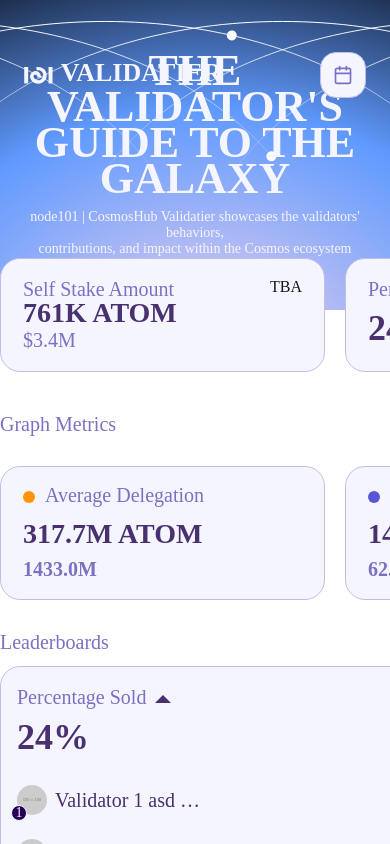
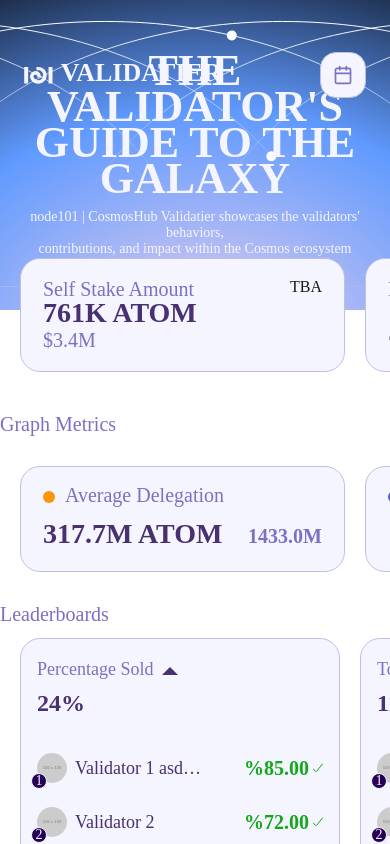
Before and after one commit to node101-io/validatier, a Next.js app in the folder frontend/: page / in a window 390 px wide. Built offline with nearby package versions, Linux system fonts and the light colour scheme; a web font is replaced by a local one.

Commit message:
general responsive fix

```diff
--- a/frontend/src/app/validator/[operatorAddress]/page.tsx
+++ b/frontend/src/app/validator/[operatorAddress]/page.tsx
@@ -54,6 +54,7 @@ export default function ValidatorPage() {
                 <Navbar isValidatorPage={true} />
                 <div className="mt-19 w-full lg:w-[1100px] h-fit lg:px-10">
                     <div className="flex flex-col w-full gap-5 mt-5">
+                        <div className="px-5 lg:px-0">
                             <div className="flex flex-col gap-5 sm:gap-0 sm:flex-row items-center justify-between w-full rounded-3xl px-6 py-7.5 border-[0.5px] border-[#bebee7] bg-[#f5f5ff]">
                                 {/* Validator Info */}
                                 <div className="flex items-center gap-2.5">
@@ -81,7 +82,10 @@ export default function ValidatorPage() {
                                     </div>
                                 </div>
                                 <div className="flex items-center gap-5 text-base">
-                                <a href="" className="flex items-center gap-1">
+                                    <a
+                                        href=""
+                                        className="flex items-center gap-1"
+                                    >
                                         <img
                                             src="/res/images/web.svg"
                                             alt="website"
@@ -89,7 +93,10 @@ export default function ValidatorPage() {
                                         />
                                         <span className="mb-1">Website</span>
                                     </a>
-                                <a href="" className="flex items-center gap-1">
+                                    <a
+                                        href=""
+                                        className="flex items-center gap-1"
+                                    >
                                         <span className="mb-1">Explorer</span>
                                     </a>
                                     <a className="flex items-center justify-center h-6 gap-1 rounded-xl px-2.5 bg-[#250054] !text-white cursor-pointer">
@@ -97,7 +104,8 @@ export default function ValidatorPage() {
                                     </a>
                                 </div>
                             </div>
-                        <div className="flex flex-row flex-nowrap justify-start gap-5 overflow-y-hidden overflow-x-auto lg:overflow-x-hidden no-scrollbar ml-0 p-0">
+                        </div>
+                        <div className="flex flex-col md:flex-row flex-nowrap justify-start gap-5 overflow-y-hidden ml-0 p-0 px-5 lg:px-0">
                             {/* Network Summary */}
                             <div className="shrink-0">
                                 <NetworkSummary
--- a/frontend/src/components/date-picker/date-picker.css
+++ b/frontend/src/components/date-picker/date-picker.css
@@ -182,3 +182,11 @@
         border-width: 2px;
     }
 }
+
+/* md-lg adjustments */
+@media (min-width: 768px) and (max-width: 1024px) {
+    .react-datepicker__month-container {
+        width: 100%;
+        margin-left: -5px;
+    }
+}
--- a/frontend/src/components/date-picker/date-picker.tsx
+++ b/frontend/src/components/date-picker/date-picker.tsx
@@ -67,7 +67,7 @@ export default function DateRangePicker() {
         <div
             ref={containerRef}
             className={`w-full h-full overflow-visible relative z-20 rounded-2xl border-1 border-[#bebee7] bg-[#f5f5ff] text-[#7c70c3] ${
-                isOpen ? "shadow-xl md:top-[183px]" : ""
+                isOpen ? "shadow-xl md:top-[162px]" : ""
             }`}
         >
             <button
--- a/frontend/src/components/graph-metrics/graph-metrics.tsx
+++ b/frontend/src/components/graph-metrics/graph-metrics.tsx
@@ -223,8 +223,8 @@ export default function GraphMetrics({
             <div className="w-fit my-2 text-xl font-[500] text-[#7c70c3]">
                 Graph Metrics
             </div>
-            <div className="flex gap-5 flex-row h-fit w-full overflow-y-hidden overflow-x-auto no-scrollbar">
-                <div className="flex flex-row w-full lg:min-w-[230px] lg:max-w-[230px] overflow-x-auto lg:overflow-x-visible no-scrollbar gap-3 ml-0 p-0">
+            <div className="flex gap-5 flex-row h-fit w-full overflow-y-hidden overflow-x-scroll no-scrollbar px-5 lg:px-0">
+                <div className="flex flex-row w-full lg:min-w-[230px] lg:max-w-[230px] gap-3 ml-0 p-0">
                     <div className="flex flex-row lg:flex-col w-full h-full gap-5">
                         {metrics.map((metric) => (
                             <MetricContent key={metric.id} metric={metric} />
--- a/frontend/src/components/inner/inner.tsx
+++ b/frontend/src/components/inner/inner.tsx
@@ -31,7 +31,7 @@ export default function Inner({ validators }: { validators: Validator[] }) {
                 <div className="text-xl font-normal text-[#7c70c3]">
                     Network Summary
                 </div>
-                <div className="flex flex-row flex-nowrap justify-between gap-5 overflow-y-hidden overflow-x-auto md:overflow-x-visible no-scrollbar ml-0">
+                <div className="flex flex-row flex-nowrap justify-between gap-5 overflow-y-hidden overflow-x-scroll md:overflow-x-visible no-scrollbar px-5 lg:px-0 ml-0">
                     <NetworkSummary
                         leftColumn={
                             <>
--- a/frontend/src/components/metric-content/metric-content.tsx
+++ b/frontend/src/components/metric-content/metric-content.tsx
@@ -15,7 +15,7 @@ export default function MetricContent({ metric }: { metric: Metric }) {
                     {metric.title}
                 </div>
             </div>
-            <div className="flex flex-col items-baseline justify-between w-full">
+            <div className="flex flex-row lg:flex-col items-baseline justify-between w-full">
                 <div className="text-nowrap text-[#49306f] font-[700] text-[28px]">
                     {metric.valueNative}
                 </div>
--- a/frontend/src/components/validator-leaderboards/validator-leaderboard.tsx
+++ b/frontend/src/components/validator-leaderboards/validator-leaderboard.tsx
@@ -10,12 +10,12 @@ export default function ValidatorLeaderboard({
     leaderboard: Leaderboard;
 }) {
     return (
-        <div className="flex flex-col overflow-hidden min-w-[500px] w-full h-full p-0 bg-[#f5f5ff] border-[0.5px] border-[#bebee7] rounded-[20px] gap-1">
-            <div className="flex items-center justify-between w-full p-4">
+        <div className="flex flex-col overflow-hidden min-w-[320px] sm:min-w-[420px] lg:min-w-[500px] w-full h-full p-0 bg-[#f5f5ff] border-[0.5px] border-[#bebee7] rounded-[20px] gap-1">
+            <div className="flex items-center justify-between w-full px-4 pt-4">
                 {/* Each Leaderboard Header */}
                 <div className="flex items-center gap-1 cursor-[var(--pointer-hand-dark)] select-none">
                     {/* Each Leaderboard Table Type Content */}
-                    <div className="text-[#7c70c3] font-normal text-xl">
+                    <div className="text-[#7c70c3] font-normal text-lg sm:text-xl">
                         {leaderboard.title}
                     </div>
                     <div className="flex flex-col justify-center gap-0.5 ml-1.25 -mb-0.75">
@@ -26,14 +26,14 @@ export default function ValidatorLeaderboard({
                     </div>
                 </div>
             </div>
-            <div className="flex items-center justify-between mb-6 px-4 max-h-[14px]">
+            <div className="flex items-center justify-between mb-4 sm:mb-6 px-4">
                 {/* Each Leaderboard Summary */}
                 <div className="flex items-baseline flex-nowrap gap-1.25 mb-auto">
-                    <div className="text-nowrap text-4xl/3 font-bold text-[#49306f] mb-0.5">
+                    <div className="text-nowrap text-2xl sm:text-4xl/3 font-bold text-[#49306f] mb-0.5">
                         {leaderboard.summaryContent}
                     </div>
                     {leaderboard.usdValue && (
-                        <div className="block items-baseline w-full font-[500] text-xl text-[#7c70c3]">
+                        <div className="block items-baseline w-full font-[500] text-base sm:text-xl text-[#7c70c3]">
                             {leaderboard.usdValue}
                         </div>
                     )}
@@ -59,12 +59,12 @@ export default function ValidatorLeaderboard({
                                     className="w-full h-full rounded-full aspect-square overflow-clip"
                                 />
                             </div>
-                            <div className="w-[150px] text-xl text-[#49306f] overflow-hidden text-ellipsis text-nowrap">
+                            <div className="w-[130px] sm:w-[150px] text-lg sm:text-xl text-[#49306f] overflow-hidden text-ellipsis text-nowrap">
                                 {/* Each Leaderboard Validator Name */}
                                 {validator.name}
                             </div>
                         </div>
-                        <div className="flex gap-5 text-[#7c70c3] text-[16px] text-nowrap">
+                        <div className="flex gap-4 sm:gap-5 text-[#7c70c3] text-[15px] sm:text-[16px] text-nowrap">
                             {/* Each Leaderboard Validator Data Wrapper */}
                             {leaderboard.type === "percentageSold" ? (
                                 <div className="flex items-center font-bold gap-1">
@@ -98,10 +98,10 @@ export default function ValidatorLeaderboard({
                                 </div>
                             ) : leaderboard.type === "totalSold" ? (
                                 <>
-                                    <div className="flex items-center !justify-end text-end text-xl min-w-[100px] max-w-[100px] w-[100px]">
+                                    <div className="flex items-center !justify-end text-end text-lg sm:text-xl min-w-[90px] sm:min-w-[100px] max-w-[100px] w-[100px]">
                                         {validator.totalSold?.toFixed(2)} ATOM
                                     </div>
-                                    <div className="flex items-center !justify-end text-end text-xl min-w-[100px] max-w-[100px] w-[100px]">
+                                    <div className="flex items-center !justify-end text-end text-lg sm:text-xl min-w-[90px] sm:min-w-[100px] max-w-[100px] w-[100px]">
                                         {validator.totalSold
                                             ? `$${atomToUSD(
                                                   validator.totalSold
--- a/frontend/src/components/validator-leaderboards/validator-leaderboards.tsx
+++ b/frontend/src/components/validator-leaderboards/validator-leaderboards.tsx
@@ -26,7 +26,7 @@ export default function ValidatorLeaderboards({
             <div className="text-xl font-[500] text-[#7c70c3]">
                 Leaderboards
             </div>
-            <div className="flex justify-around w-full h-[650px] gap-5 my-2.5 overflow-x-auto lg:overflow-hidden no-scrollbar">
+            <div className="flex justify-around w-full h-[650px] gap-5 my-2.5 overflow-x-scroll lg:overflow-hidden no-scrollbar px-5 lg:px-0">
                 {leaderboards.map((leaderboard, index) => {
                     {
                         /* TODO: Use seperate component for each leaderboard since validators are different */
```
Lines whose indentation alone changed are shown as unchanged.
